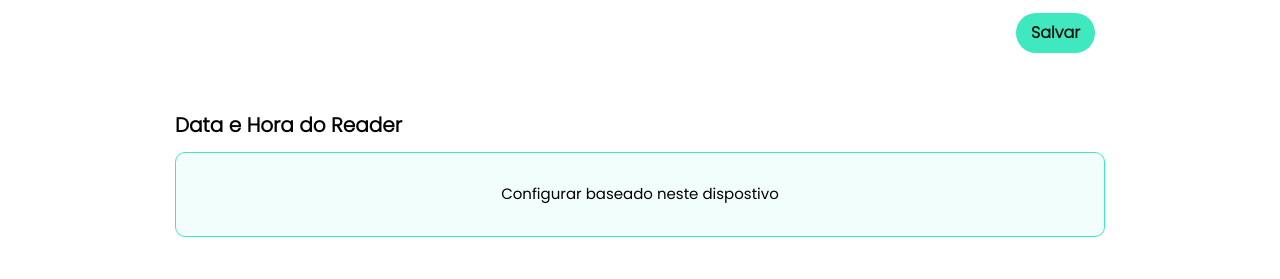
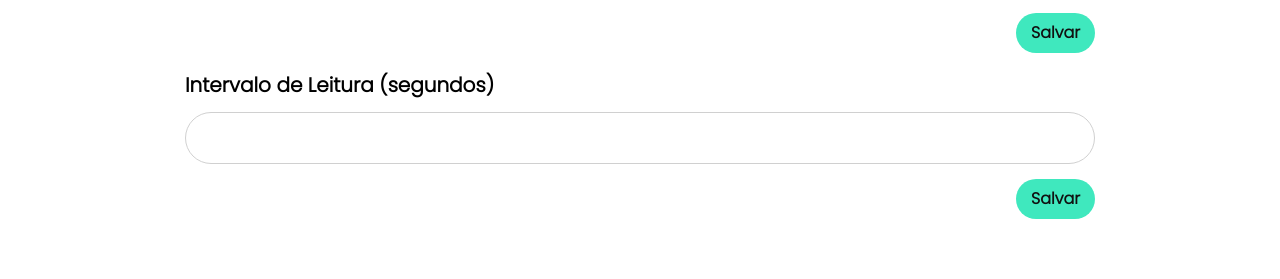
Before and after one commit to rafael0liveira9/NextJS_RunKing_READER, a Next.js app: page /settings in a window 1280 px wide. Shown: the part 325-604 px from the top of the page. Built offline with nearby package versions, Linux system fonts and the light colour scheme; no server answers.

Commit message:
ajuste geral front-end

```diff
--- a/src/app/home/page.js
+++ b/src/app/home/page.js
@@ -37,6 +37,7 @@ export default function EventSelect() {
     setStopRModal(false);
   }
 
+
   return (
     <main className="fullContainer">
       <Header></Header>
--- a/src/app/page.js
+++ b/src/app/page.js
@@ -95,11 +95,13 @@ export default function Login() {
 
 
   useEffect(() => {
-    if (dataLogin) {
+    if (dataLogin && dataLogin.id != 0) {
       if (!pc) {
         router.push("/select")
       } else
         router.push("/home")
+    } else if (dataLogin && dataLogin.id == 0) {
+      router.push("/home")
     }
   }, [dataLogin, pc])
 
--- a/src/app/settings/page.js
+++ b/src/app/settings/page.js
@@ -20,6 +20,7 @@ export default function Settings() {
   const path = usePathname()
   const [isLoading, setIsLoading] = useState(false)
   const [ip, setIp] = useState();
+  const [reportingIntervalSeconds, setReportingIntervalSeconds] = useState();
   const [isModalGetHour, setIsModalGetHour] = useState(false)
   const { URLLOCALSERVICE } = useContext(GlobalContext)
   const [networks, setNetworks] = useState([])
@@ -27,6 +28,7 @@ export default function Settings() {
 
   async function getSettings() {
     setIp(localStorage.getItem("ip"))
+    setReportingIntervalSeconds(localStorage.getItem("reportingIntervalSeconds"))
     const res = await fetch(`${URLLOCALSERVICE}configurationHardware`, {
       method: 'GET',
       headers: {
@@ -52,6 +54,21 @@ export default function Settings() {
       })
     });
     localStorage.setItem("ip", ip);
+    setIsLoading(false)
+  }
+
+  async function saveReportingIntervalSeconds() {
+    setIsLoading(true)
+    const res = await fetch(`${URLLOCALSERVICE}configuration`, {
+      method: 'POST',
+      headers: {
+        'Content-Type': 'application/json'
+      },
+      body: JSON.stringify({
+        "reportingIntervalSeconds": reportingIntervalSeconds
+      })
+    });
+    localStorage.setItem("reportingIntervalSeconds", reportingIntervalSeconds);
     setIsLoading(false)
   }
 
@@ -104,6 +121,7 @@ export default function Settings() {
             placeholder={!!ip && ip.length > 0 ? ip : ""}
             onChange={(e) => setIp(e.target.value)}
           ></input>
+
           <div className="settingsDivBtn">
             <button
               onClick={() => saveIp()}
@@ -111,6 +129,25 @@ export default function Settings() {
             >Salvar</button>
           </div>
         </div>
+
+        <div className="settingsReader">
+          <h5>Intervalo de Leitura (segundos)</h5>
+          <input
+            type="number"
+            className="inputText"
+            style={{ width: "100%", fontSize: "20px" }}
+            placeholder={!!reportingIntervalSeconds && reportingIntervalSeconds.length > 0 ? reportingIntervalSeconds : ""}
+            onChange={(e) => setReportingIntervalSeconds(e.target.value)}
+          ></input>
+
+          <div className="settingsDivBtn">
+            <button
+              onClick={() => saveReportingIntervalSeconds()}
+              className="btnGreen"
+            >Salvar</button>
+          </div>
+        </div>
+
         <div
           onClick={() => setIsModalGetHour(true)}
           className="settingsDateTime">
--- a/src/context/global.js
+++ b/src/context/global.js
@@ -11,6 +11,7 @@ export const GlobalProvider = ({ children }) => {
         serialNumber: null,
         status: "Parado",
         ip: "",
+        reportingIntervalSeconds: 0,
         totalReader: 0,
         totalCloud: 0,
         antena1: 0,
@@ -102,6 +103,8 @@ export const GlobalProvider = ({ children }) => {
                 localStorage.setItem("ip", jsonData.ip);
                 localStorage.setItem("totalReader", jsonData.totalReader);
                 localStorage.setItem("totalCloud", jsonData.totalCloud);
+                localStorage.setItem("totalCloud", jsonData.totalCloud);
+                localStorage.setItem("reportingIntervalSeconds", jsonData.reportingIntervalSeconds)
                 if (!isReading) {
                     if (jsonData.status == "Lendo") {
                         setisReading(true)
```
